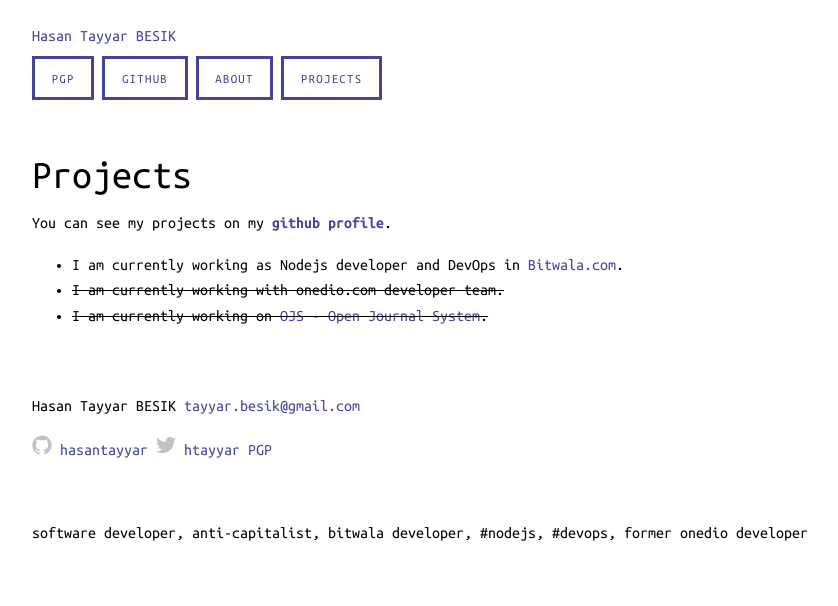
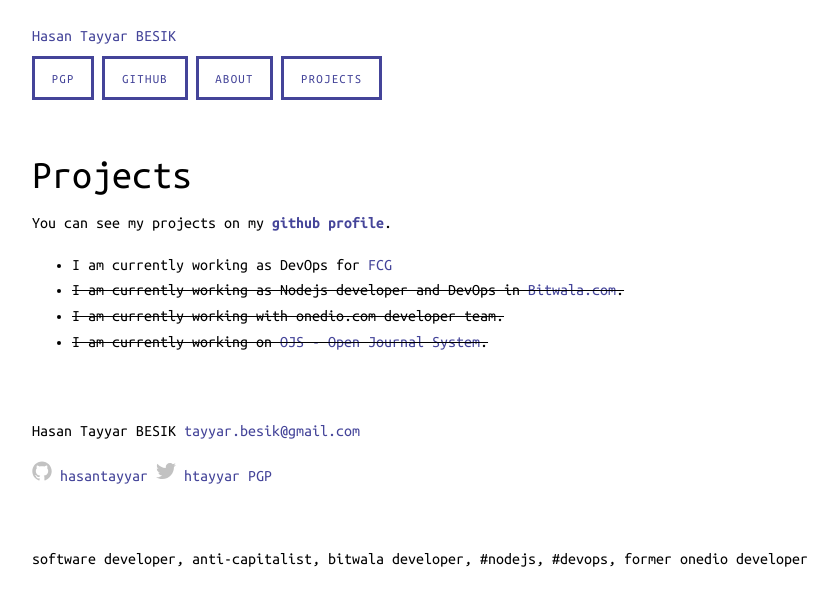
Before and after one commit to hasantayyar/hasantayyar.net, a Jekyll site: the page built from projects.md, in a window 1280 px wide. Shown: the top 606 px of the page, without its empty margins (144-982 px from the left). Built offline with Jekyll 4.4.1, drawn with Linux system fonts in a browser that asks for light colours; Markdown is read by kramdown in place of the engine named in the settings.

Commit message:
Company changed

```diff
--- a/projects.md
+++ b/projects.md
@@ -6,7 +6,7 @@ permalink: /projects/
 
 You can see my projects on my **[github profile](https://github.com/{{site.github_username}})**.
 
-
-- I am currently working as Nodejs developer and DevOps in [Bitwala.com](https://www.bitwala.com).
+- I am currently working as DevOps for [FCG](https://www.frontiercargroup.com/)
+- ~~I am currently working as Nodejs developer and DevOps in [Bitwala.com](https://www.bitwala.com).~~
 - ~~I am currently working with onedio.com developer team.~~
 - ~~I am currently working on [OJS - Open Journal System](https://github.com/okulbilisim/ojs).~~
```
